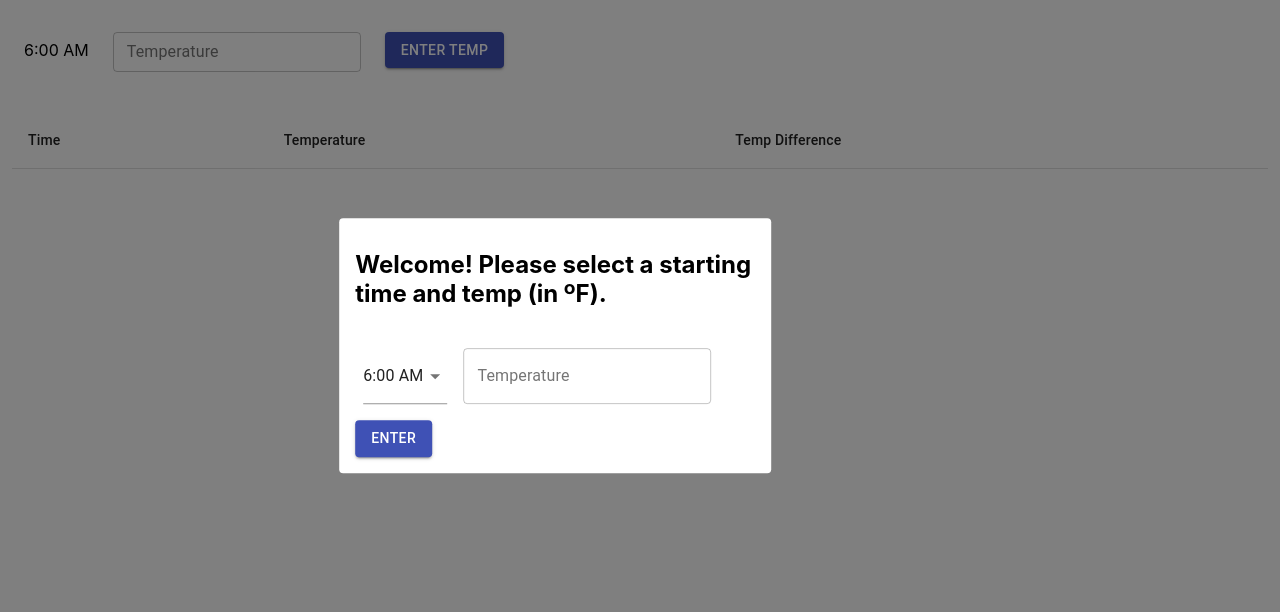
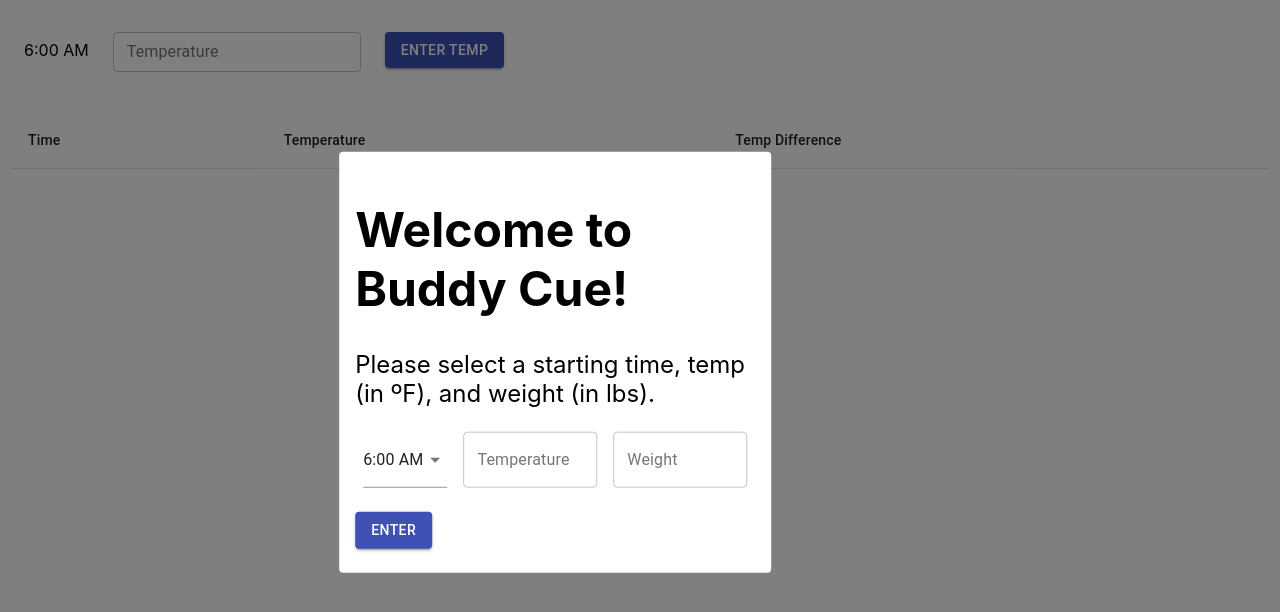
Before and after one commit to MattSchroyer/buddy-cue, a React (Create React App) app: page / in a window 1280 px wide. Shown: the top 612 px of the page. Built offline with nearby package versions, Linux system fonts and the light colour scheme.

Commit message:
UI-1 Add weight entry to launch modal and timetempcontext

```diff
--- a/src/components/LaunchModal/LaunchModalContent.tsx
+++ b/src/components/LaunchModal/LaunchModalContent.tsx
@@ -16,7 +16,7 @@ const LaunchModalContentContainer = styled.div`
   border-radius: 4px;
 `;
 
-const LaunchModalHeader = styled.h1`
+const LaunchModalHeader = styled.div`
   font-size: 24px;
   padding-bottom: 8px;
 `;
@@ -74,7 +74,10 @@ const LaunchModalContent: React.FC<LaunchModalContentType> = ({ onSubmit }) => {
   return (
     <LaunchModalContentContainer>
       <LaunchModalHeader>
-        Welcome! Please select a starting time and temp (in ºF).
+        <h1>Welcome to Buddy Cue!</h1>
+        <div>
+          Please select a starting time, temp (in ºF), and weight (in lbs).
+        </div>
       </LaunchModalHeader>
       <LaunchModalInput>
         <TimeInputContainer>
@@ -88,8 +91,16 @@ const LaunchModalContent: React.FC<LaunchModalContentType> = ({ onSubmit }) => {
             onChange={(e) => onTempInputChange(e)}
           />
         </div>
+        <div style={{ padding: "8px" }}>
+          <TextField
+            id="weight-input"
+            label="Weight"
+            variant="outlined"
+            onChange={(e) => onTempInputChange(e)}
+          />
+        </div>
       </LaunchModalInput>
-      <div>
+      <div style={{ padding: "8px 0 8px 0" }}>
         <Button
           variant="contained"
           color="primary"
--- a/src/contexts/TimeTempContext.tsx
+++ b/src/contexts/TimeTempContext.tsx
@@ -11,6 +11,8 @@ export type TimeTempContextType = {
   timeTempCache: TimeTempType[];
   addTimeTemp: (newTimeTemp: TimeTempType) => void;
   dateArr: Date[];
+  setWeight: (newWeight: number) => void;
+  weight: number;
 };
 
 interface TimeTempProviderType {
@@ -21,6 +23,8 @@ export const TimeTempContext = React.createContext<TimeTempContextType>({
   timeTempCache: [],
   addTimeTemp: () => undefined,
   dateArr: [],
+  setWeight: () => undefined,
+  weight: 0,
 });
 
 export function TimeTempProvider({
@@ -29,6 +33,8 @@ export function TimeTempProvider({
   const [timeTempCache, setTimeTempCache] = useState<TimeTempType[]>([]);
   const startDate = new Date();
   startDate.setHours(6, 0, 0, 0);
+
+  const [weight, setWeight] = useState(0);
 
   const dateArr = Array.from(Array(29), (x, i) => {
     const thisDate = new Date(startDate);
@@ -41,7 +47,9 @@ export function TimeTempProvider({
   };
 
   return (
-    <TimeTempContext.Provider value={{ timeTempCache, addTimeTemp, dateArr }}>
+    <TimeTempContext.Provider
+      value={{ timeTempCache, addTimeTemp, dateArr, weight, setWeight }}
+    >
       {children}
     </TimeTempContext.Provider>
   );
```
Also changed, not shown: 1 other file (tests, documents, lock files or other folders).
